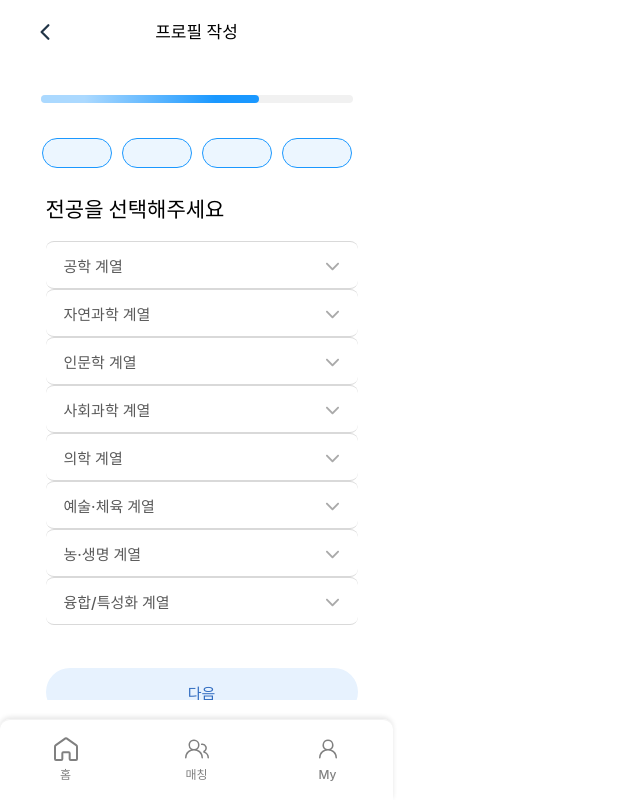
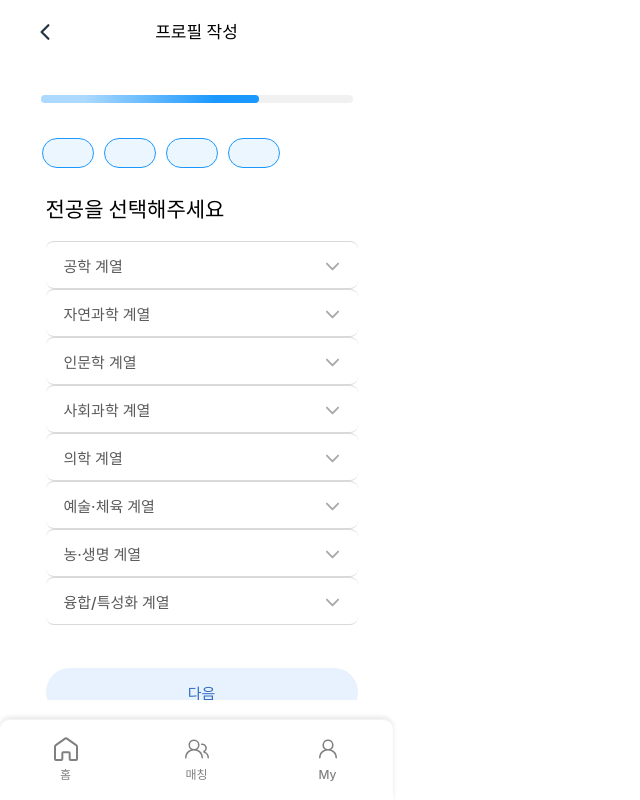
Before and after one commit to umc-meetpick/meetpick_frontend, a React (Vite) app: page /setProfile/major in a window 1280 px wide. Shown: the whole page, without its empty margins (0-640 px from the left). Built offline with nearby package versions, Linux system fonts and the light colour scheme.

Commit message:
Style 수정

```diff
--- a/src/components/profileSelectedBorder.tsx
+++ b/src/components/profileSelectedBorder.tsx
@@ -6,15 +6,7 @@ interface SelectedProps {
 }
 
 const ProfileSelectedBorder:React.FC<SelectedProps> = ({input}) =>{
-    // const calculateWidth = (text: string) => {
-    //     const canvas = document.createElement('canvas');
-    //     const context = canvas.getContext('2d');
-    //     if (context) {
-    //       context.font = "13px Arial"; // 적용할 글꼴과 크기 설정
-    //       return Math.max(context.measureText(text).width, 60); // 최소 너비 60px
-    //     }
-    //     return 60;
-    //   };
+
     return(
         <Container>
             {input.map((item, index) => {
@@ -53,7 +45,7 @@ const Border = styled.div<{ $length: number}>`
     font-weight:400;
     text-align:center;
     line-height:28px;
-    width: ${({ $length }: { $length: number }) => ($length > 0 ? `${$length*13}px` : "60px")};
+    width: ${({ $length }: { $length: number }) => ($length > 0 ? `${$length*13}px` : "30px")};
     height:28px;
     border: 1px solid #1B98FF;
     background-color: #ECF6FF;
```
